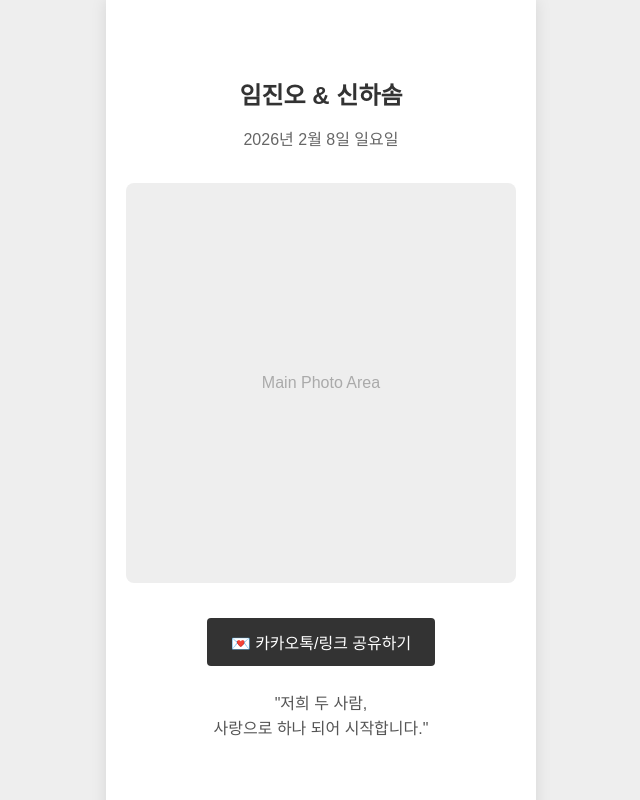
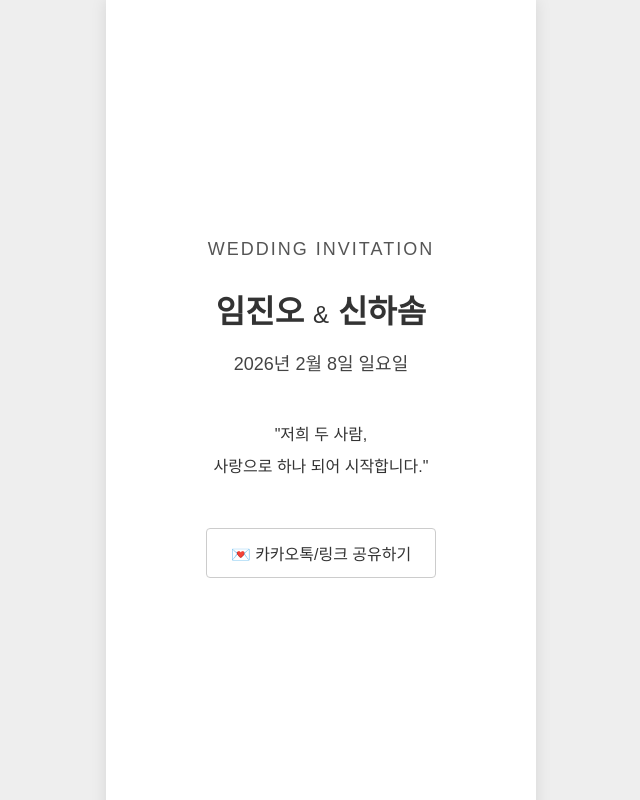
Before and after one commit to hayansomcandy/hjwedding, a React (Vite) app: page / in a window 1280 px wide. Shown: the top 800 px of the page, without its empty margins (319-959 px from the left). Built offline with nearby package versions, Linux system fonts and the light colour scheme.

Commit message:
Add Main Image editing feature

```diff
--- a/src/components/Admin.jsx
+++ b/src/components/Admin.jsx
@@ -17,7 +17,8 @@ const Admin = () => {
         date: '2026년 11월 21일 토요일 오후 4시 40분',
         message: '"저희 두 사람, \n사랑으로 하나 되어 시작합니다."',
         locationName: '그랜드 하우스',
-        locationAddress: '인천광역시 미추홀구 주안로 103-18'
+        locationAddress: '인천광역시 미추홀구 주안로 103-18',
+        mainImageOpacity: 0.6
     });
 
     // Design State
@@ -251,6 +252,48 @@ const Admin = () => {
 
                     <label>예식장 이름</label>
                     <input name="locationName" value={info.locationName || ''} onChange={handleInfoChange} placeholder="예: 그랜드하우스" />
+
+                    <label>메인 사진 (배경)</label>
+                    <div style={{ marginBottom: '10px' }}>
+                        {info.mainImage && <img src={info.mainImage} alt="Main Preview" style={{ width: '100%', maxWidth: '200px', display: 'block', marginBottom: '5px', opacity: info.mainImageOpacity || 0.6 }} />}
+                        <div style={{ display: 'flex', gap: '5px' }}>
+                            <input
+                                name="mainImage"
+                                value={info.mainImage || ''}
+                                onChange={handleInfoChange}
+                                placeholder="이미지 주소 URL"
+                                style={{ flex: 1, margin: 0 }}
+                            />
+                            <label className="btn" style={{ padding: '10px', margin: 0, fontSize: '14px', cursor: 'pointer', backgroundColor: '#666' }}>
+                                파일 선택
+                                <input type="file" accept="image/*" style={{ display: 'none' }} onChange={(e) => {
+                                    const file = e.target.files[0];
+                                    if (file) {
+                                        const reader = new FileReader();
+                                        reader.onloadend = () => {
+                                            setInfo(prev => ({ ...prev, mainImage: reader.result }));
+                                        };
+                                        reader.readAsDataURL(file);
+                                    }
+                                }} />
+                            </label>
+                        </div>
+                    </div>
+
+                    <label>배경 투명도 (0.1 ~ 1.0)</label>
+                    <div style={{ display: 'flex', alignItems: 'center', gap: '10px', marginBottom: '15px' }}>
+                        <input
+                            type="range"
+                            name="mainImageOpacity"
+                            min="0.1"
+                            max="1.0"
+                            step="0.1"
+                            value={info.mainImageOpacity || 0.6}
+                            onChange={handleInfoChange}
+                            style={{ flex: 1 }}
+                        />
+                        <span>{info.mainImageOpacity || 0.6}</span>
+                    </div>
 
                     <label>주소</label>
                     <input name="locationAddress" value={info.locationAddress || ''} onChange={handleInfoChange} placeholder="예: 서울 강남구..." />
--- a/src/components/Hero.jsx
+++ b/src/components/Hero.jsx
@@ -14,26 +14,50 @@ const Hero = () => {
     }, []);
 
     return (
-        <div className="section" style={{ padding: '60px 20px', backgroundColor: '#fff' }}>
-            <h1 style={{ fontSize: '24px', marginBottom: '10px' }}>{info.groomName} & {info.brideName}</h1>
-            <p style={{ fontSize: '16px', color: '#666' }}>{info.date}</p>
+        <div className="section" style={{
+            position: 'relative',
+            padding: '100px 20px',
+            backgroundColor: '#fff',
+            overflow: 'hidden',
+            minHeight: '600px',
+            display: 'flex',
+            flexDirection: 'column',
+            justifyContent: 'center',
+            alignItems: 'center',
+            color: '#333'
+        }}>
+            {/* Background Image */}
+            {info.mainImage && (
+                <div style={{
+                    position: 'absolute',
+                    top: 0,
+                    left: 0,
+                    width: '100%',
+                    height: '100%',
+                    backgroundImage: `url(${info.mainImage})`,
+                    backgroundSize: 'cover',
+                    backgroundPosition: 'center',
+                    opacity: info.mainImageOpacity || 0.6,
+                    zIndex: 0
+                }} />
+            )}
 
-            <div style={{
-                width: '100%',
-                height: '400px',
-                backgroundColor: '#eee',
-                margin: '30px 0',
-                display: 'flex',
-                alignItems: 'center',
-                justifyContent: 'center',
-                borderRadius: '8px'
-            }}>
-                {/* Replace with <img> tag */}
-                <span style={{ color: '#aaa' }}>Main Photo Area</span>
+            {/* Content Overlay */}
+            <div style={{ position: 'relative', zIndex: 1, width: '100%', textAlign: 'center' }}>
+                <p style={{ fontSize: '18px', letterSpacing: '2px', marginBottom: '20px', textTransform: 'uppercase', color: '#555' }}>Wedding Invitation</p>
+
+                <h1 style={{ fontSize: '32px', marginBottom: '15px', fontWeight: 'bold' }}>
+                    {info.groomName} <span style={{ fontSize: '24px', fontWeight: 'normal' }}>&</span> {info.brideName}
+                </h1>
+
+                <p style={{ fontSize: '18px', color: '#444', marginBottom: '40px', fontWeight: '500' }}>{info.date}</p>
+
+                <div style={{ marginBottom: '40px' }}>
+                    <p style={{ whiteSpace: 'pre-line', fontSize: '16px', lineHeight: '2', color: '#333' }}>{info.message}</p>
                 </div>
 
-            <div style={{ marginBottom: '20px' }}>
-                <button className="btn" onClick={() => {
+                <div style={{ marginTop: '20px' }}>
+                    <button className="btn" style={{ backgroundColor: 'rgba(255,255,255,0.8)', border: '1px solid #ccc', color: '#333' }} onClick={() => {
                         if (navigator.share) {
                             navigator.share({
                                 title: `${info.groomName} & ${info.brideName} 결혼식`,
@@ -46,8 +70,7 @@ const Hero = () => {
                         }
                     }}>💌 카카오톡/링크 공유하기</button>
                 </div>
-
-            <p style={{ whiteSpace: 'pre-line' }}>{info.message}</p>
+            </div>
         </div>
     );
 };
```
Lines whose indentation alone changed are shown as unchanged.
